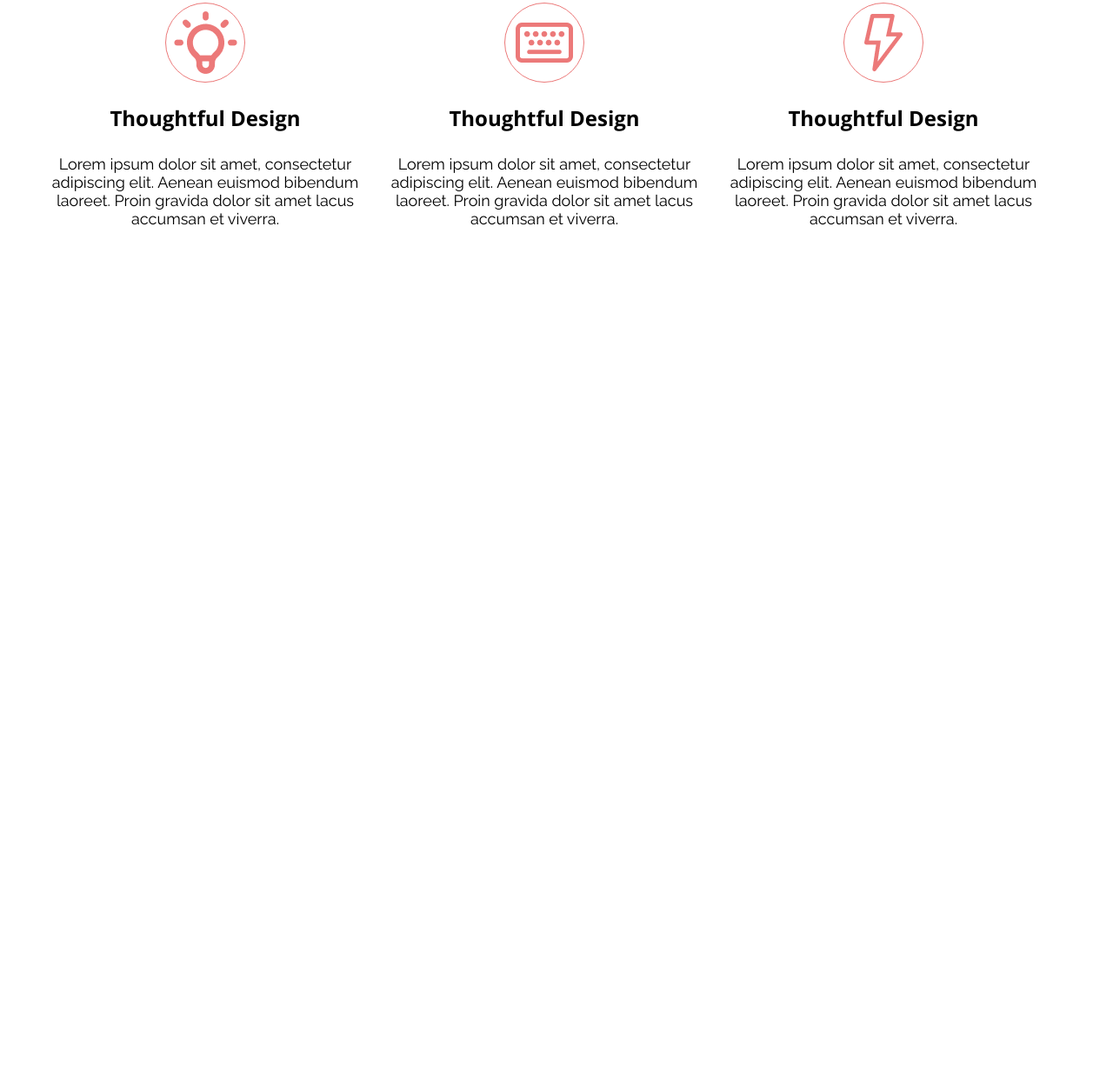
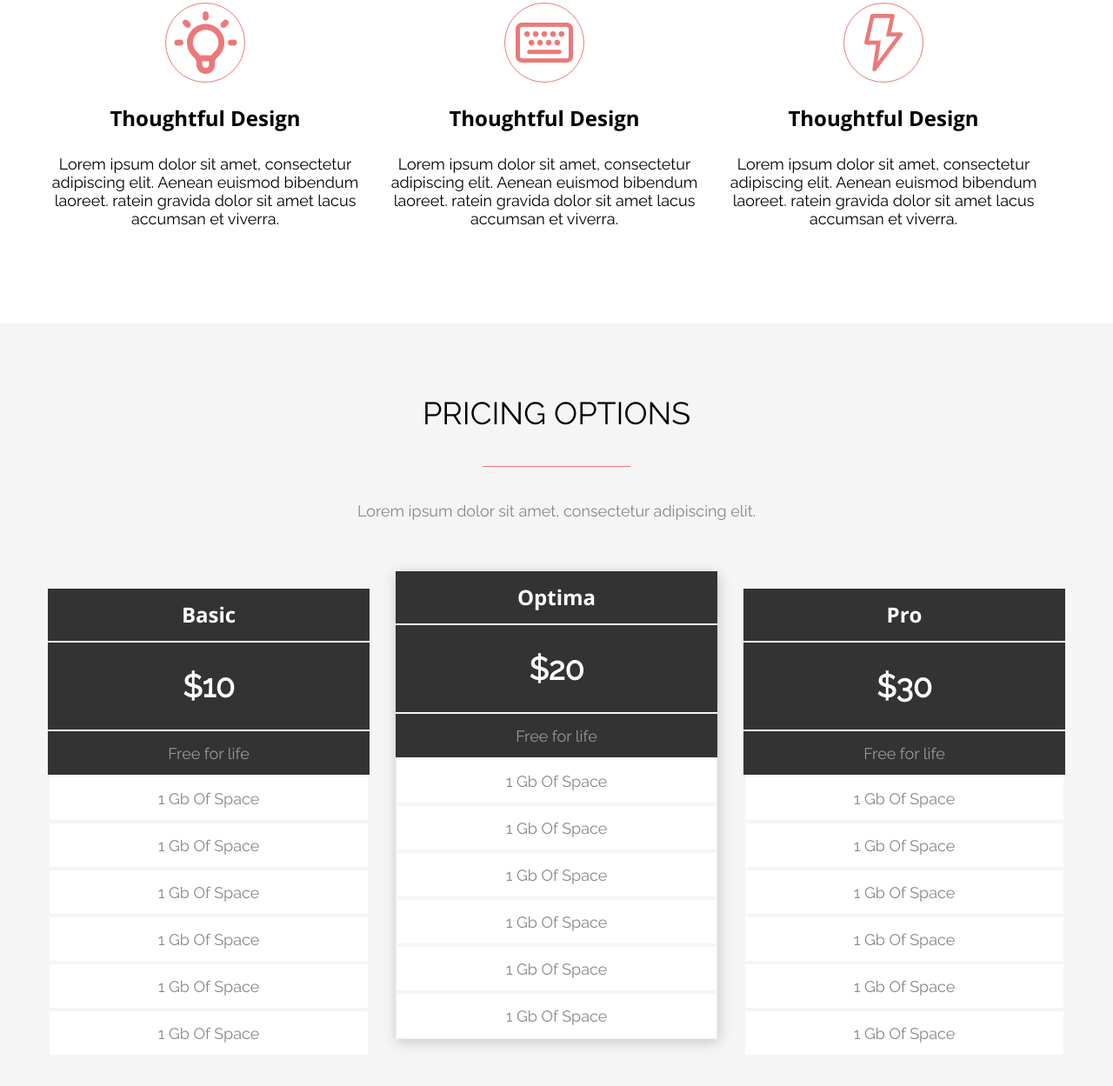
Before and after one commit to Natalina-Yarosh/axit, a plain HTML site: page index.html in a window 1280 px wide. Shown: the part 919-2168 px from the top of the page at 87% size. Before the commit the page ends 1291 px from the top, so only its background shows below. Drawn offline with nearby package versions, Linux system fonts and the light colour scheme.

Commit message:
(hw-5): add section pricing

```diff
--- a/assets/styles/style.css
+++ b/assets/styles/style.css
@@ -89,7 +89,7 @@ margin-bottom: 110px;
     padding: 0 16px;
     margin: 0 auto;
 }
-.awesome__title {
+.title {
     font-family: 'Raleway', sans-serif;
     text-transform: uppercase;
     margin-bottom: 40px;
@@ -97,13 +97,13 @@ margin-bottom: 110px;
     font-weight: 400;
     line-height: 42px;
 }
-.awesome__line {
+.line {
     width: 170px;
     height: 0;
     border-top: 1px solid #EC7979;
     margin: 0 auto 40px;
 }
-.awesome__desc{
+.desc{
     font-family: 'Raleway', sans-serif;
     font-weight: 400;
     margin-bottom: 92px;
@@ -146,3 +146,69 @@ margin-bottom: 110px;
     line-height: 21px;
     font-weight: 400;
 }
+
+.pricing{
+    background-color: #F5F5F5;
+    text-align: center;
+    padding:82px 0 83px;
+    margin-bottom: 107px;
+}
+.pricing__desc{
+    margin-bottom: 79px;
+}
+.pricing__info{
+    display:flex;
+    justify-content: space-between;
+}
+.rate{
+    max-width:370px;
+    width: calc((100% - 60px) /3);
+}
+.description{
+    background-color: #333333;
+}
+.rate__description__title {
+    font-family: 'Open Sans', sans-serif;
+    font-weight: 700;
+    font-size:24px;
+    line-height: 32px;
+    padding: 14px 0;
+    color:#FFFFFF;
+}
+.price{
+    border: 2px solid #F5F5F5;
+    border-right: 0;
+    border-left:0;
+    color:#FFFFFF;
+    font-family: 'Raleway', sans-serif;
+    font-weight: 700;
+    font-size: 36px;
+    line-height: 42px;
+    padding: 29px 0;
+}
+.rate__descripton__info{
+    font-family:'Raleway', sans-serif;
+    font-weight: 400;
+    font-size: 18px;
+    line-height: 21px;
+    padding: 15px 0 14px;
+    color:rgb(255, 255, 255,0.5);
+}
+.rate__items{
+    background-color: #FFFFFF;
+}
+.rate__item {
+   font-family:'Raleway', sans-serif;
+    font-weight: 400;
+    font-size: 18px;
+    line-height: 21px;
+    padding: 15px 0 14px;
+    color:#86878B;
+    list-style-type: none;
+    border: 2px solid #F5F5F5;
+    text-transform: capitalize;
+}
+.rate_popular{
+    transform: translate(0,-20px);
+    box-shadow: 1px 3px 15px rgba(0, 0, 0, 0.2);
+}
--- a/index.html
+++ b/index.html
@@ -22,7 +22,7 @@
               <div class="tab">
                 <h2 class="tab__title">Tabs with soft transitioning effect.</h2>
                   <div class="tab__paragraphs">
-                    <p class="tab__paragraph paragraph">Lorem ipsum dolor sit amet, consectetur adipiscing elit. Aenean euismod bibendum laoreet. Proin gravida dolor sit amet lacus accumsan et viverra justo commodo. Proin sodales pulvinar tempor. Cum sociis natoque  penatibus et magnis dis parturient montes.</p>
+                    <p class="tab__paragraph paragraph">Lorem ipsum dolor sit amet, consectetur adipiscing elit. Aenean euismod bibendum laoreet. ratein gravida dolor sit amet lacus accumsan et viverra justo commodo. ratein sodales pulvinar tempor. Cum sociis natoque  penatibus et magnis dis parturient montes.</p>
                     <p class="tab__paragraph paragraph">Lorem ipsum dolor sit amet, consectetur adipiscing elit. Aenean euismod  bibendum laoreet.</p>
                   </div>
                 <button class="tab__button">Download</button>
@@ -36,9 +36,9 @@
 
     <section class="awesome">
         <div class="container">
-            <h2 class="awesome__title">Why is this awesome</h2>
-            <div class="awesome__line"></div>
-            <p class="awesome__desc">Lorem ipsum dolor sit amet, consectetur adipiscing elit.</p>
+            <h2 class="awesome__title title">Why is this awesome</h2>
+            <div class="awesome__line line"></div>
+            <p class="awesome__desc desc">Lorem ipsum dolor sit amet, consectetur adipiscing elit.</p>
             <div class="group">
                 <div class="group__item">
                     <div class="item__image-wrapper">
@@ -46,7 +46,7 @@
                     </div>
                     <h3 class="item__heading heading">Thoughtful Design</h3>
                     <p class="item__text">Lorem ipsum dolor sit amet, consectetur adipiscing  elit.
-                     Aenean euismod bibendum laoreet. Proin gravida  dolor sit amet lacus accumsan et viverra.
+                     Aenean euismod bibendum laoreet. ratein gravida  dolor sit amet lacus accumsan et viverra.
                     </p>
                 </div>
                 <div class="group__item">
@@ -55,7 +55,7 @@
                     </div>
                     <h3 class="item__heading heading">Thoughtful Design</h3>
                     <p class="item__text">Lorem ipsum dolor sit amet, consectetur adipiscing  elit.
-                     Aenean euismod bibendum laoreet. Proin gravida  dolor sit amet lacus accumsan et viverra.
+                     Aenean euismod bibendum laoreet. ratein gravida  dolor sit amet lacus accumsan et viverra.
                     </p>
                 </div>
                 <div class="group__item">
@@ -64,11 +64,66 @@
                     </div>
                     <h3 class="item__heading heading">Thoughtful Design</h3>
                     <p class="item__text">Lorem ipsum dolor sit amet, consectetur adipiscing  elit.
-                     Aenean euismod bibendum laoreet. Proin gravida  dolor sit amet lacus accumsan et viverra.
+                     Aenean euismod bibendum laoreet. ratein gravida  dolor sit amet lacus accumsan et viverra.
                     </p>
                 </div>
             </div>
         </div>
     </section>
+
+    <section class="pricing">
+        <div class="container">
+            <h2 class="pricing__title title">pricing options</h2>
+            <div class="line"></div>
+            <p class="pricing__desc desc">Lorem ipsum dolor sit amet, consectetur adipiscing elit.</p>
+            <div class="pricing__info">
+                <div class="rate"> <!-- В этом блоке ссылки добавлять? Выглядит как-будто по каждому элементу можно кликать. Тогда и курсор добавлять надо?-->
+                   <div class="rate__description description">
+                    <h3 class="rate__description__title">Basic</h3>
+                    <p class="rate__desсripton__price price">$10</p>
+                    <p class="rate__descripton__info">Free for life</p>
+                   </div>
+                   <ul class="rate__items">
+                    <li class="rate__item">1 gb of space</li><!-- Здесь список или просто строки?-->
+                    <li class="rate__item">1 gb of space</li>
+                    <li class="rate__item">1 gb of space</li>
+                    <li class="rate__item">1 gb of space</li>
+                    <li class="rate__item">1 gb of space</li>
+                    <li class="rate__item">1 gb of space</li>
+                   </ul>
+                </div>
+                <div class="rate rate_popular">
+                    <div class="rate__description description">
+                     <h3 class="rate__description__title">Optima</h3>
+                     <p class="rate__desсripton__price price">$20</p>
+                     <p class="rate__descripton__info">Free for life</p>
+                    </div>
+                    <ul class="rate__items">
+                     <li class="rate__item">1 gb of space</li>
+                     <li class="rate__item">1 gb of space</li>
+                     <li class="rate__item">1 gb of space</li>
+                     <li class="rate__item">1 gb of space</li>
+                     <li class="rate__item">1 gb of space</li>
+                     <li class="rate__item">1 gb of space</li>
+                    </ul>
+                 </div>
+                 <div class="rate">
+                    <div class="rate__description description">
+                     <h3 class="rate__description__title">Pro</h3>
+                     <p class="rate__desсripton__price price">$30</p>
+                     <p class="rate__descripton__info">Free for life</p>
+                    </div>
+                    <ul class="rate__items">
+                     <li class="rate__item">1 gb of space</li>
+                     <li class="rate__item">1 gb of space</li>
+                     <li class="rate__item">1 gb of space</li>
+                     <li class="rate__item">1 gb of space</li>
+                     <li class="rate__item">1 gb of space</li>
+                     <li class="rate__item">1 gb of space</li>
+                    </ul>
+                 </div>
+            </div>
+        </div>
+    </section>
 </body>
 </html>
```
